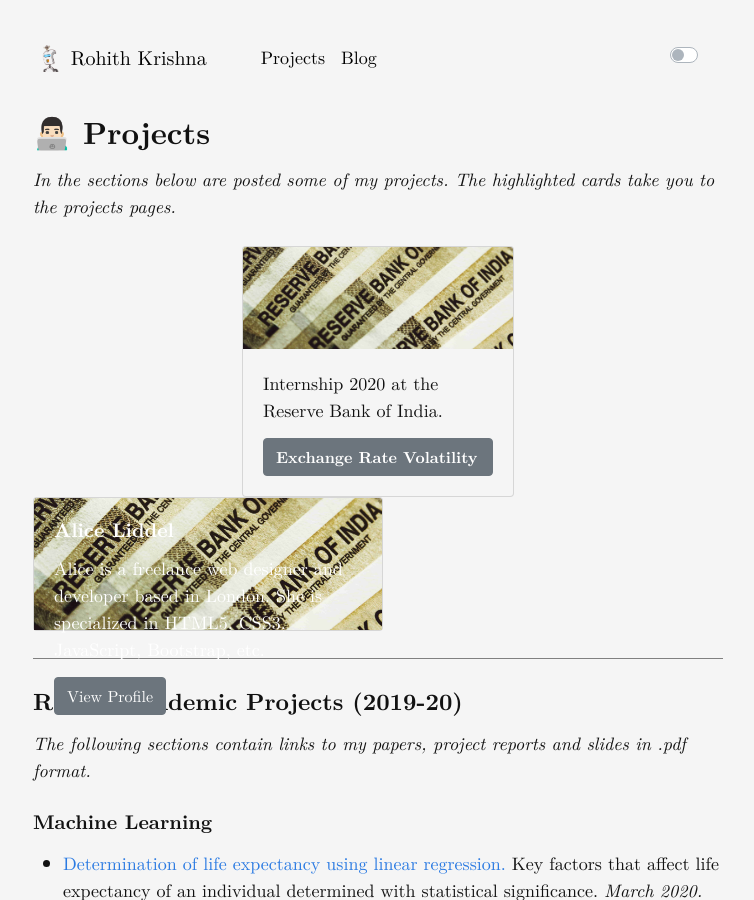
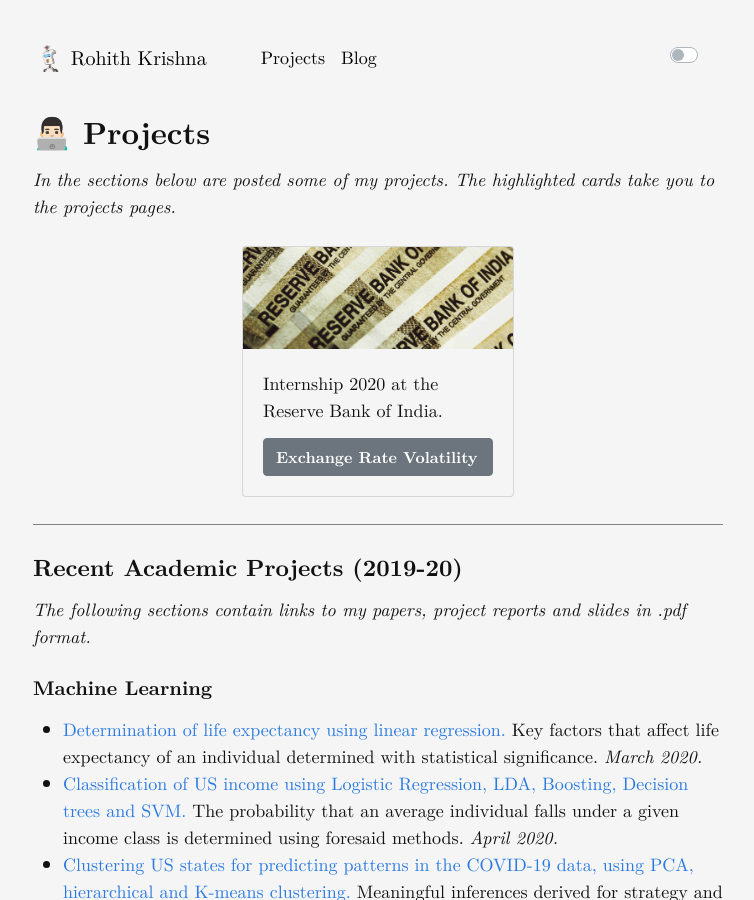
Before and after one commit to rohithmay/rohithmay.github.io, a Jekyll site: the page built from projects.html, in a window 1280 px wide and 900 px high. Shown: the whole window, without its empty margins (262-1016 px from the left). Built offline with Jekyll 4.4.1, drawn with Linux system fonts in a browser that asks for light colours; nearby versions of some CDN libraries; a style sheet for code colours, icons or effects is not loaded.

Commit message:
Update projects.html

```diff
--- a/projects.html
+++ b/projects.html
@@ -56,14 +56,14 @@
 
         </div>
 
-            <div class="card text-white" style="width: 350px;">
+            <!-- <div class="card text-white" style="width: 350px;">
                   <img src="/images/eximg01-min.jpg" class="card-img-top" alt="...">
                   <div class="card-img-overlay">
                       <h5 class="card-title">Alice Liddel</h5>
                       <p class="card-text">Alice is a freelance web designer and developer based in London. She is specialized in HTML5, CSS3, JavaScript, Bootstrap, etc.</p>
                       <a href="/rbi2020" class="btn btn-secondary stretched-link">View Profile</a>
                   </div>
-              </div>
+              </div> -->
 
                   <!-- <h2>Summer Internship 2020</h2>
                   <ul>
```
